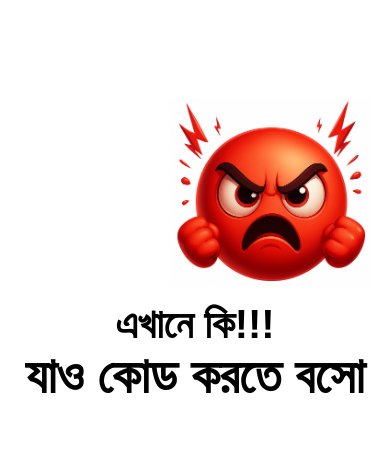
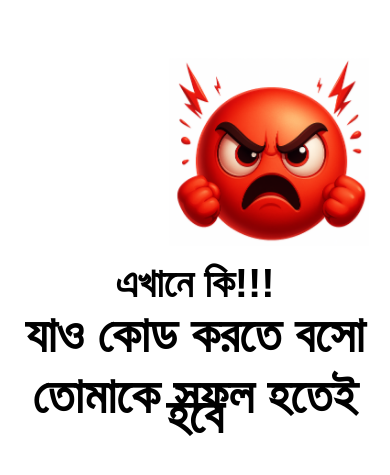
Before and after one commit to selimreza-dev/angry, a plain HTML site: page index.html in a window 390 px wide. Shown: the part 125-600 px from the top of the page. Drawn offline with Linux system fonts and the light colour scheme; a web font is replaced by a local one.

Commit message:
added motivation title

```diff
--- a/index.html
+++ b/index.html
@@ -4,7 +4,7 @@
 <head>
     <meta charset="UTF-8">
     <meta name="viewport" content="width=device-width, initial-scale=1.0">
-    <title>Time Management</title>
+    <title>Block Facebook</title>
     <link rel="preconnect" href="https://fonts.googleapis.com">
     <link rel="preconnect" href="https://fonts.gstatic.com" crossorigin>
     <link href="https://fonts.googleapis.com/css2?family=Anek+Bangla:wght@100..800&display=swap" rel="stylesheet">
@@ -37,6 +37,10 @@
             font-size: 100px;
             line-height: 20px;
         }
+        .motivation{
+            font-size:40px;
+            line-height:20px;
+        }
 
 
 
@@ -67,6 +71,9 @@
             .text h2 {
                 font-size: 50px;
             }
+             .motivation{
+            font-size:30px;
+        }
 
             .animation-box img {
                 width: 200px;
@@ -83,6 +90,7 @@
         <div class="text">
             <h1>এখানে কি!!!</h1>
             <h2>যাও কোড করতে বসো</h2>
+            <h2 class="motivation"> তোমাকে সফল হতেই হবে </h2>
         </div>
     </section>
 </body>
```
